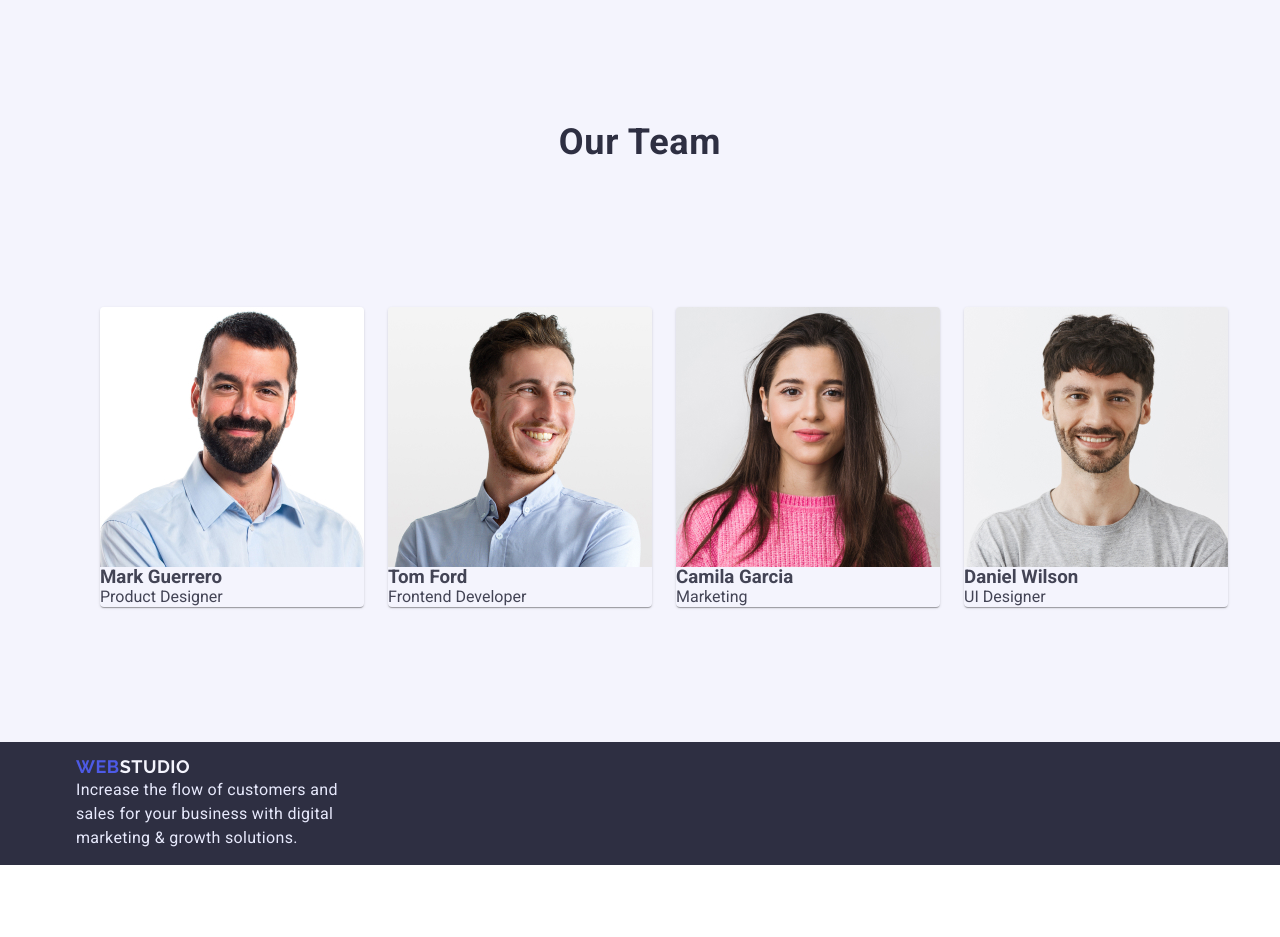
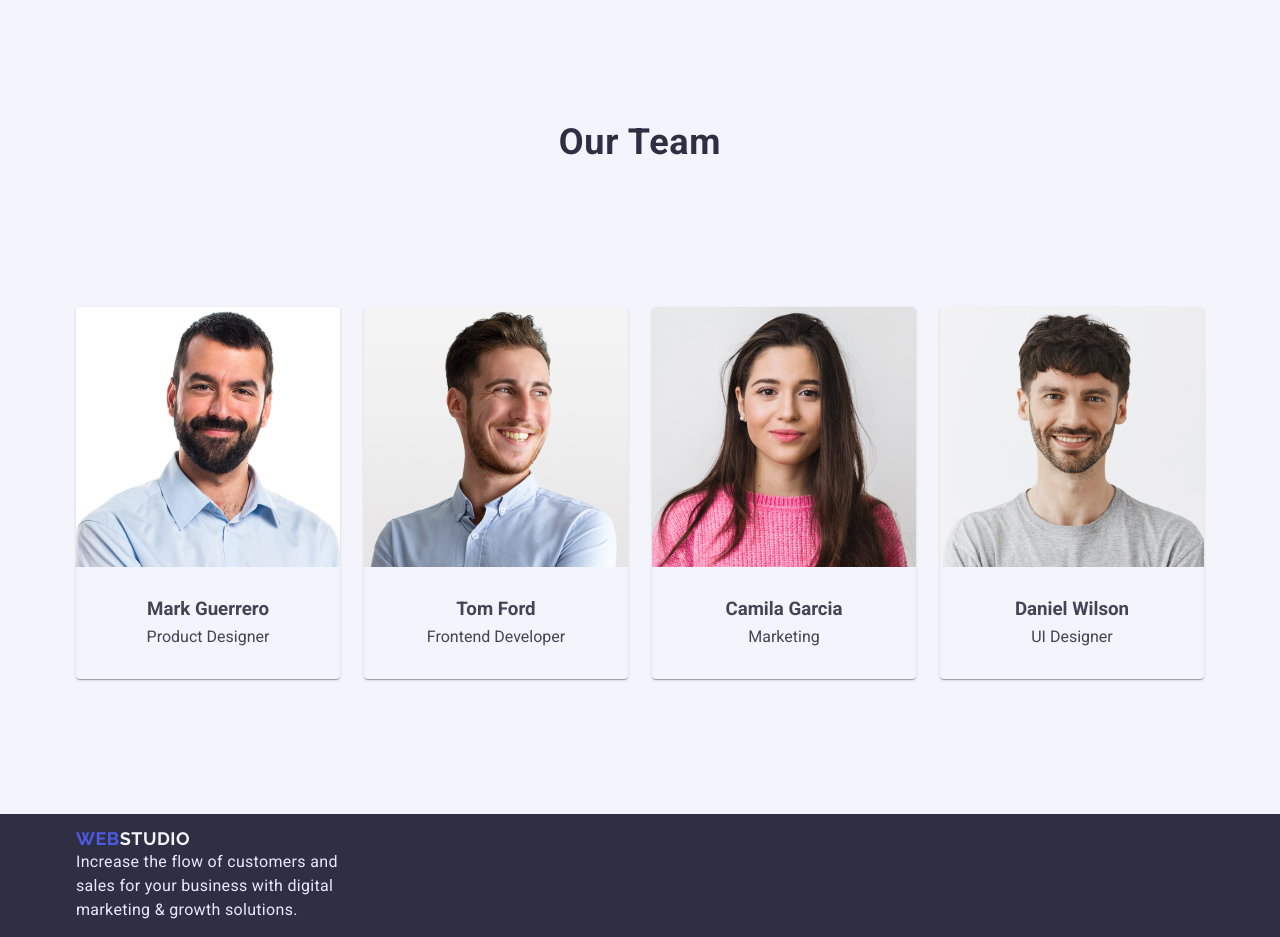
Before and after one commit to ColonelMelnyk/Homework_H3, a plain HTML site: page index.html in a window 1280 px wide. Shown: the part 1660-2597 px from the top of the page. Before the commit the page ends 2525 px from the top, so only its background shows below. Drawn offline with nearby package versions, Linux system fonts and the light colour scheme.

Commit message:
portfolio done

```diff
--- a/css/styles.css
+++ b/css/styles.css
@@ -271,6 +271,15 @@ nav{
     padding-bottom: 72px;
 
 }
+.teamcard-content{
+    padding: 32px 16px 32px 16px;
+    display: flex;
+    flex-direction: column;
+    justify-content: center;
+    align-items: center;
+    gap: 8px;
+    }
+
 .teamcards-list{
     display: flex;
     margin: 0;
@@ -279,9 +288,11 @@ nav{
 }
 .teamcards-list > .teamcards-member{
     flex-basis: 264px;
-    margin-left: 24px;
     margin-top: 72px;
     margin-bottom: 120px;
+}
+.teamcards-list > .teamcards-member:not(:first-child){
+    margin-left: 24px;
 }
 .teamcard{
     box-shadow: var(--card-shadow);
--- a/index.html
+++ b/index.html
@@ -89,7 +89,8 @@
                 <div class="teamcard-img">
                 <img src = "./images/img1.jpg" alt ="Product Designer" width="264">
                 </div>
-                <h3>Mark Guerrero</h3> <p>Product Designer</p>
+                <div class="teamcard-content">
+                <h3>Mark Guerrero</h3> <p>Product Designer</p></div>
                 </article>
                 </li>
                 <li class="teamcards-member">
@@ -97,7 +98,8 @@
                 <div class="teamcard-img">
                 <img src = "./images/img4.jpg" alt ="Frontend Developer" width="264">
                 </div>
-                <h3>Tom Ford</h3> <p>Frontend Developer</p>
+                <div class="teamcard-content">
+                <h3>Tom Ford</h3> <p>Frontend Developer</p></div>
                 </article>
                 </li>
                 <li class="teamcards-member">
@@ -105,7 +107,8 @@
                 <div class="teamcard-img">
                 <img src = "./images/img2.jpg" alt ="Marketing" width="264">
                 </div>
-                <h3>Camila Garcia</h3> <p>Marketing</p>
+                <div class="teamcard-content">
+                <h3>Camila Garcia</h3> <p>Marketing</p></div>
                 </article>
                 </li>
                 <li class="teamcards-member">
@@ -113,7 +116,8 @@
                 <div class="teamcard-img">
                 <img src = "./images/img3.jpg" alt ="UI Designer" width="264">
                 </div>
-                <h3>Daniel Wilson</h3> <p>UI Designer</p>
+                <div class="teamcard-content">
+                <h3>Daniel Wilson</h3> <p>UI Designer</p></div>
                 </article>
                 </li>
             </ul>
```
